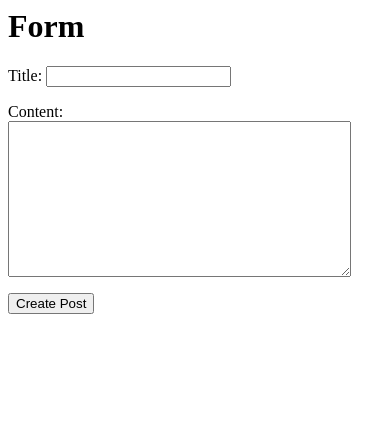
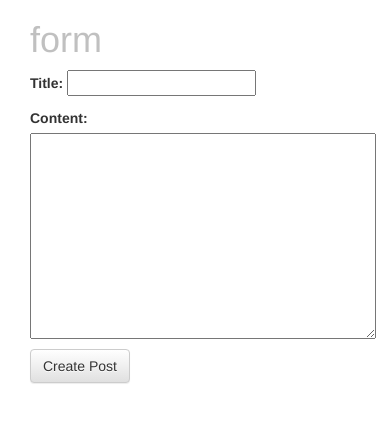
Before and after one commit to canter-nawab/djangoblog, a Django app: page /posts/create/ in a window 390 px wide. Shown: the top 423 px of the page. Run offline with Django 3.2, Linux system fonts and the light colour scheme; some libraries are stand-ins or nearby versions.

Commit message:
Update post_form.html

```diff
--- a/src/templates/post_form.html
+++ b/src/templates/post_form.html
@@ -1,13 +1,14 @@
-<!--DOCTYPE html -->
-<html>
+{% extends "base.html"%}
 
-<body>
-<h1> Form</h1>
+{% block content %}
+
+
+<div class='col-sm-6 col-sm-offset-3'>
+	<h1>form</h1>
 <form method='POST' action=''>{% csrf_token %}
 {{form.as_p }}
 
-<input type='submit' value='Create Post' />
+<input type='submit' class='btn btn-default' value='Create Post' />
 </form>
-</body>
-
-</html>
+</div>
+{% endblock content %}
```
